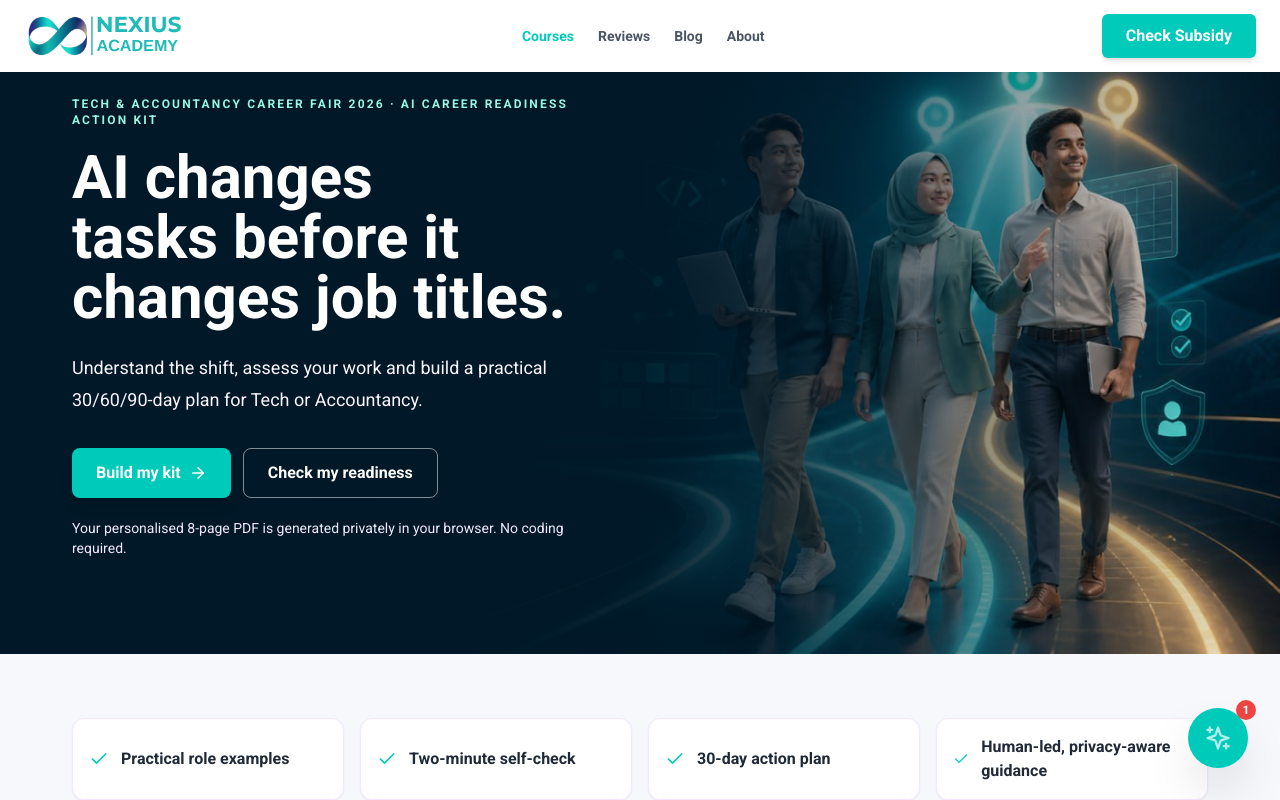
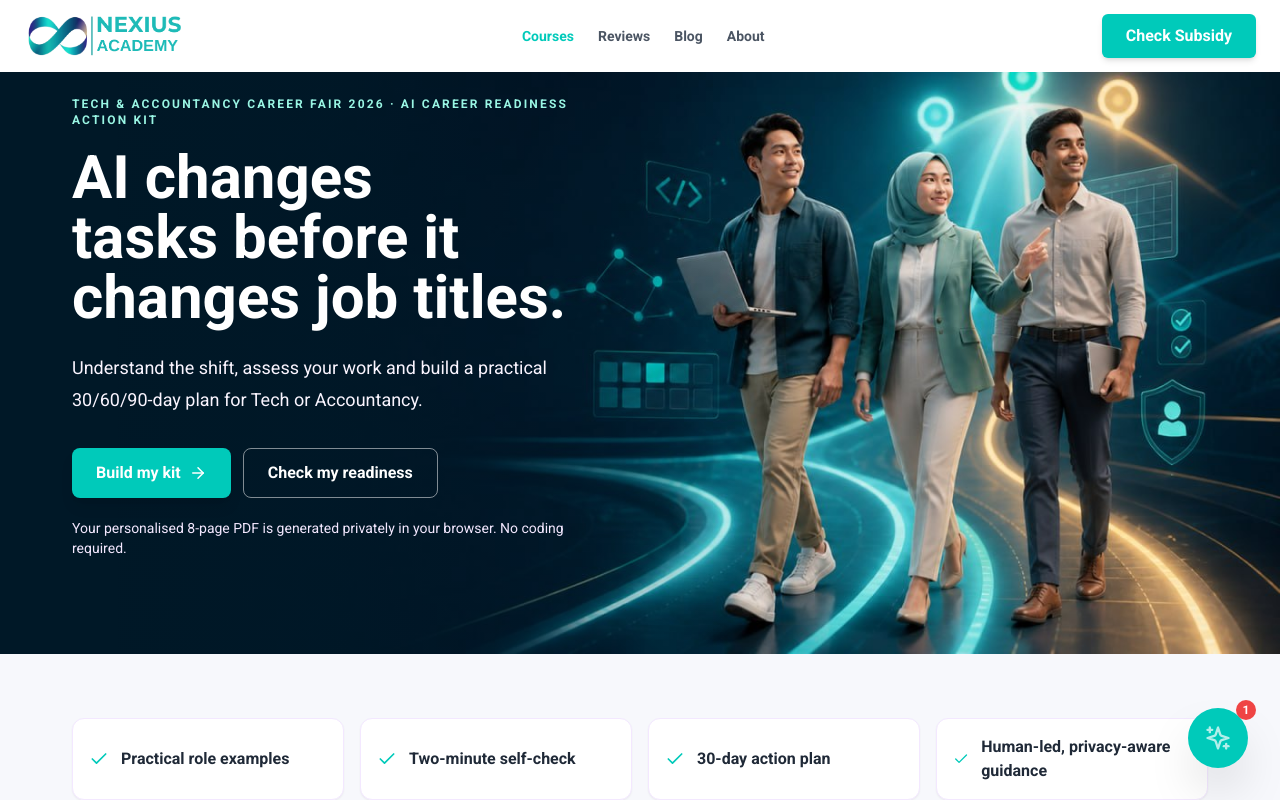
Before and after one commit to nexiuslabs/nexiusacademyskillsfuture, a React (Vite) app: page /ai-career in a window 1280 px wide. Shown: the top 800 px of the page. Built offline with nearby package versions, Linux system fonts and the light colour scheme.

Commit message:
fix: lighten career hero overlay

```diff
--- a/pages/AICareerFairPage.tsx
+++ b/pages/AICareerFairPage.tsx
@@ -33,7 +33,7 @@ const AICareerFairPage: React.FC = () => {
     <Navbar />
     <main>
       <section className="relative overflow-hidden bg-[#001827] pt-28 text-white lg:pt-0">
-        <div className="pointer-events-none absolute inset-0 z-[1] hidden bg-gradient-to-r from-[#001827] via-[#001827]/95 to-transparent lg:block" aria-hidden="true" />
+        <div className="pointer-events-none absolute inset-0 z-[1] hidden bg-[linear-gradient(90deg,#001827_0%,rgba(0,24,39,0.9)_26%,rgba(0,24,39,0.28)_44%,transparent_58%)] lg:block" aria-hidden="true" />
         <div className="container-page relative z-10 py-12 lg:flex lg:min-h-[620px] lg:items-center lg:py-24"><div className="lg:max-w-[48%]"><p className="mb-5 text-xs font-bold tracking-[.18em] text-teal-200">TECH &amp; ACCOUNTANCY CAREER FAIR 2026 · AI CAREER READINESS ACTION KIT</p><h1 className="text-balance text-4xl font-black leading-[1.05] md:text-6xl">AI changes tasks before it changes job titles.</h1><p className="mt-6 text-lg leading-8 text-purple-50">Understand the shift, assess your work and build a practical 30/60/90-day plan for Tech or Accountancy.</p><div className="mt-8 flex flex-col gap-3 sm:flex-row lg:flex-col xl:flex-row"><a href="#action-kit" className="inline-flex min-h-12 items-center justify-center gap-2 rounded-lg bg-accent px-6 py-3 font-bold text-white shadow-lg hover:bg-accent/90">Build my kit <ArrowRight size={18}/></a><a href="#self-check" className="inline-flex min-h-12 items-center justify-center rounded-lg border border-white/50 px-6 py-3 font-bold hover:bg-white/10">Check my readiness</a></div><p className="mt-5 text-sm text-purple-100">Your personalised 8-page PDF is generated privately in your browser. No coding required.</p></div></div>
         <img src="/images/career/ai-career-readiness-hero.jpg" alt="Three early-career professionals walking towards connected Tech and Accountancy opportunities" width="1280" height="720" loading="eager" className="relative z-0 block h-auto w-full lg:absolute lg:inset-0 lg:h-full lg:object-contain lg:object-right" />
       </section>
```
Also changed, not shown: 1 other file (tests, documents, lock files or other folders).
